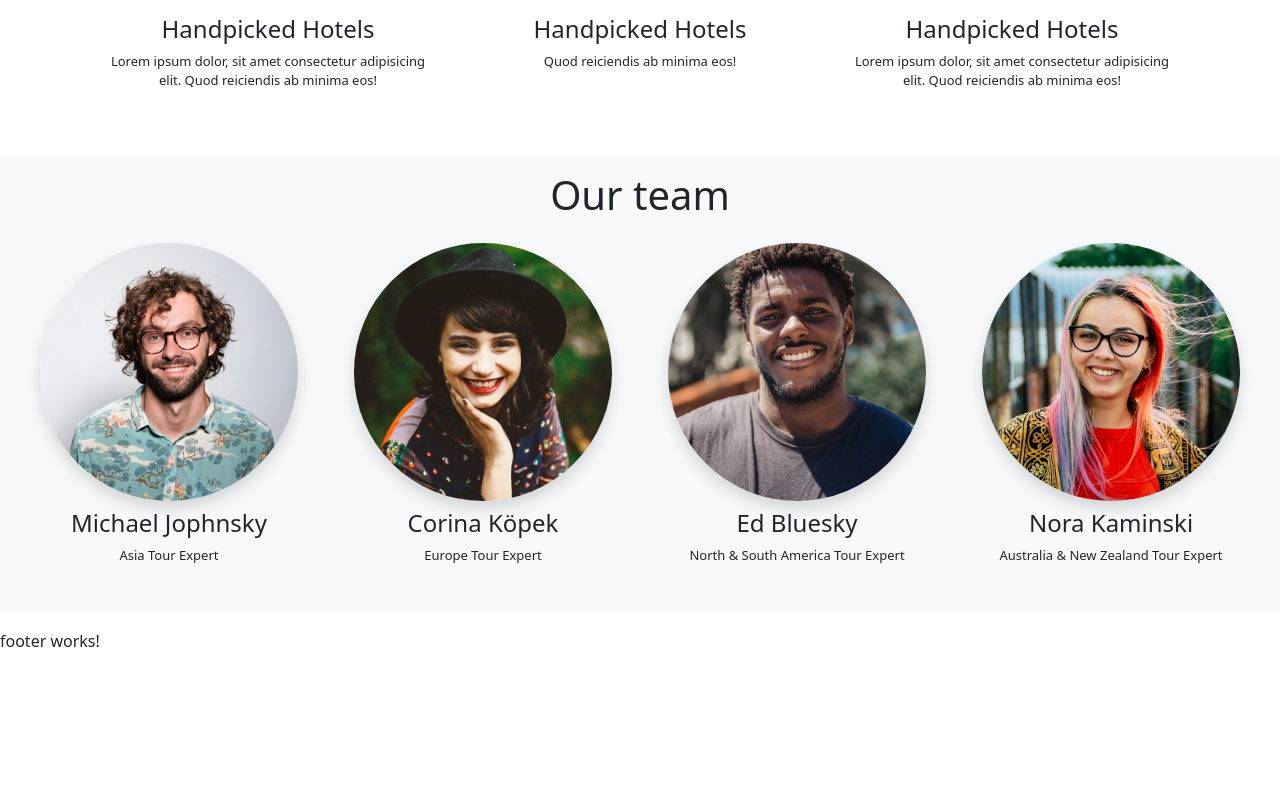
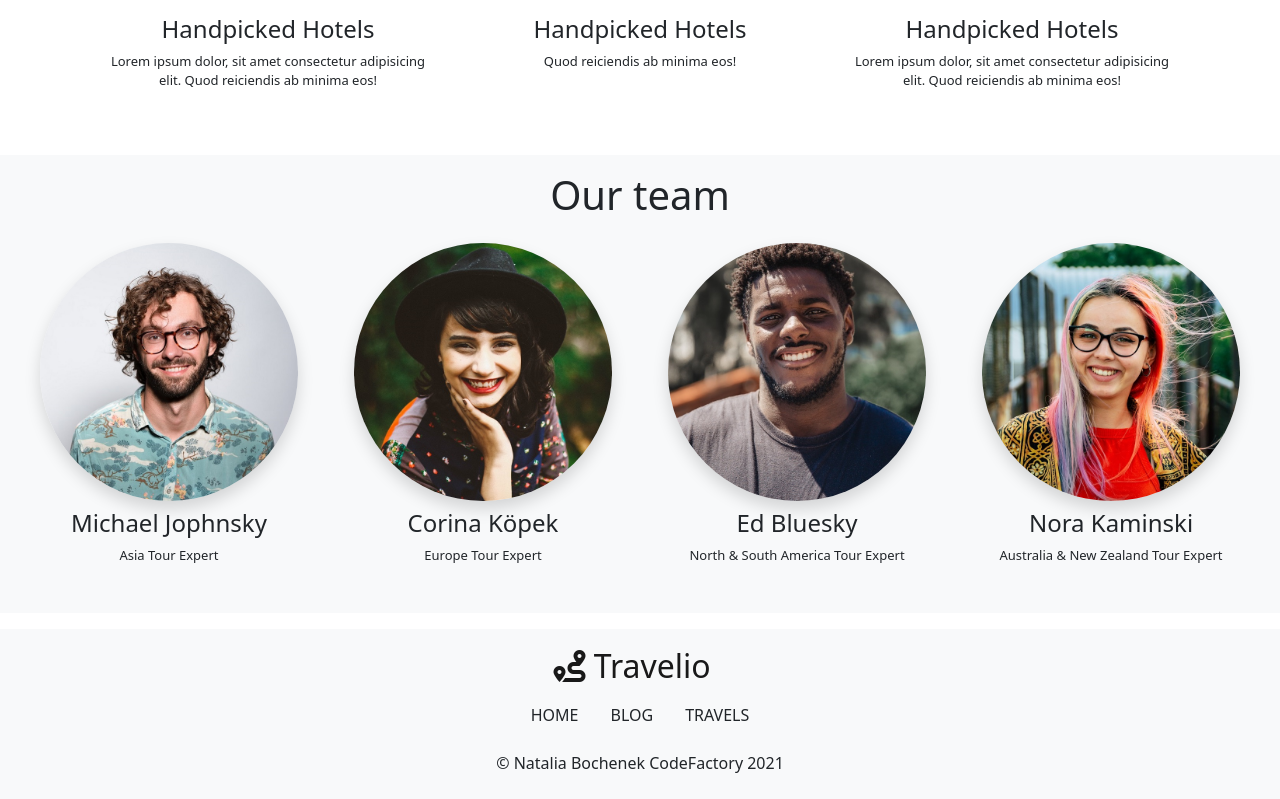
Before and after one commit to nat-oku/FE21-CR6-Natalia, an Angular app in the folder TravelAgency/: page / in a window 1280 px wide. Shown: the part 895-1694 px from the top of the page. Before the commit the page ends 1564 px from the top, so only its background shows below. Built offline with nearby package versions, Linux system fonts and the light colour scheme.

Commit message:
adding styles to footer

```diff
--- a/TravelAgency/src/app/footer/footer.component.html
+++ b/TravelAgency/src/app/footer/footer.component.html
@@ -1 +1,20 @@
-<p>footer works!</p>
+<!-- add layout for the navbar visible on all sites -->
+<nav class="navbar navbar-light bg-light">
+  <div class="d-flex flex-column align-items-center w-100">
+    <a class="navbar-brand fs-2" routerLink="/"><i class="fas fa-route"></i> Travelio</a>
+    <ul class="nav text-uppercase flex-row">
+      <li class="nav-item">
+        <a class="nav-link text-dark" routerLink="/">Home</a>
+      </li>
+      <li class="nav-item">
+        <a class="nav-link text-dark" routerLink="blog">Blog</a>
+      </li>
+      <li class="nav-item">
+        <a class="nav-link text-dark" routerLink="travels">Travels</a>
+      </li>
+    </ul>
+    <div class="w-100 footerCopyrights d-flex justify-content-center align-items-end">
+      <p class="fs-6 pt-3 textColor-1 text-center">&#169; Natalia Bochenek CodeFactory 2021</p>
+    </div>
+  </div>
+</nav>
```
